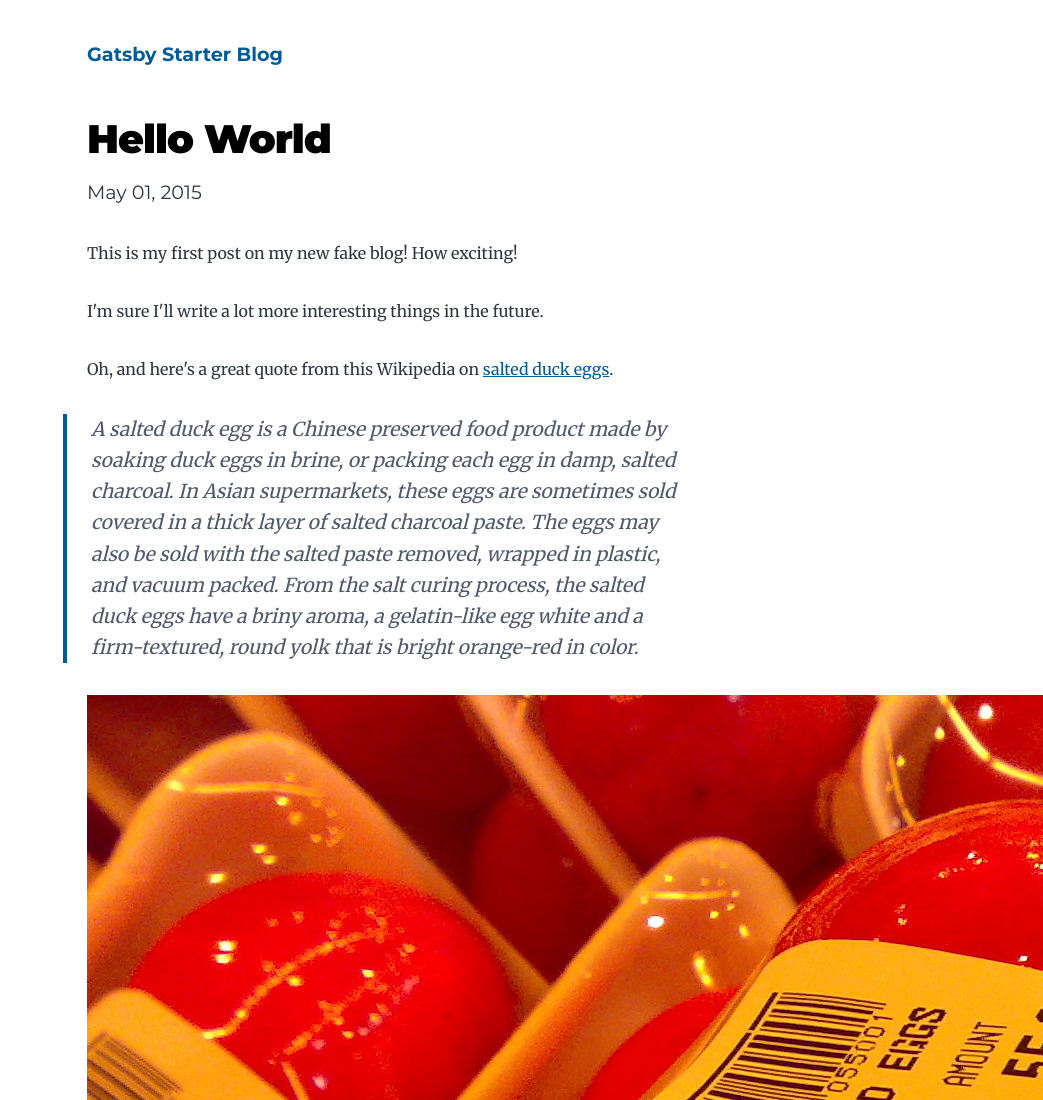
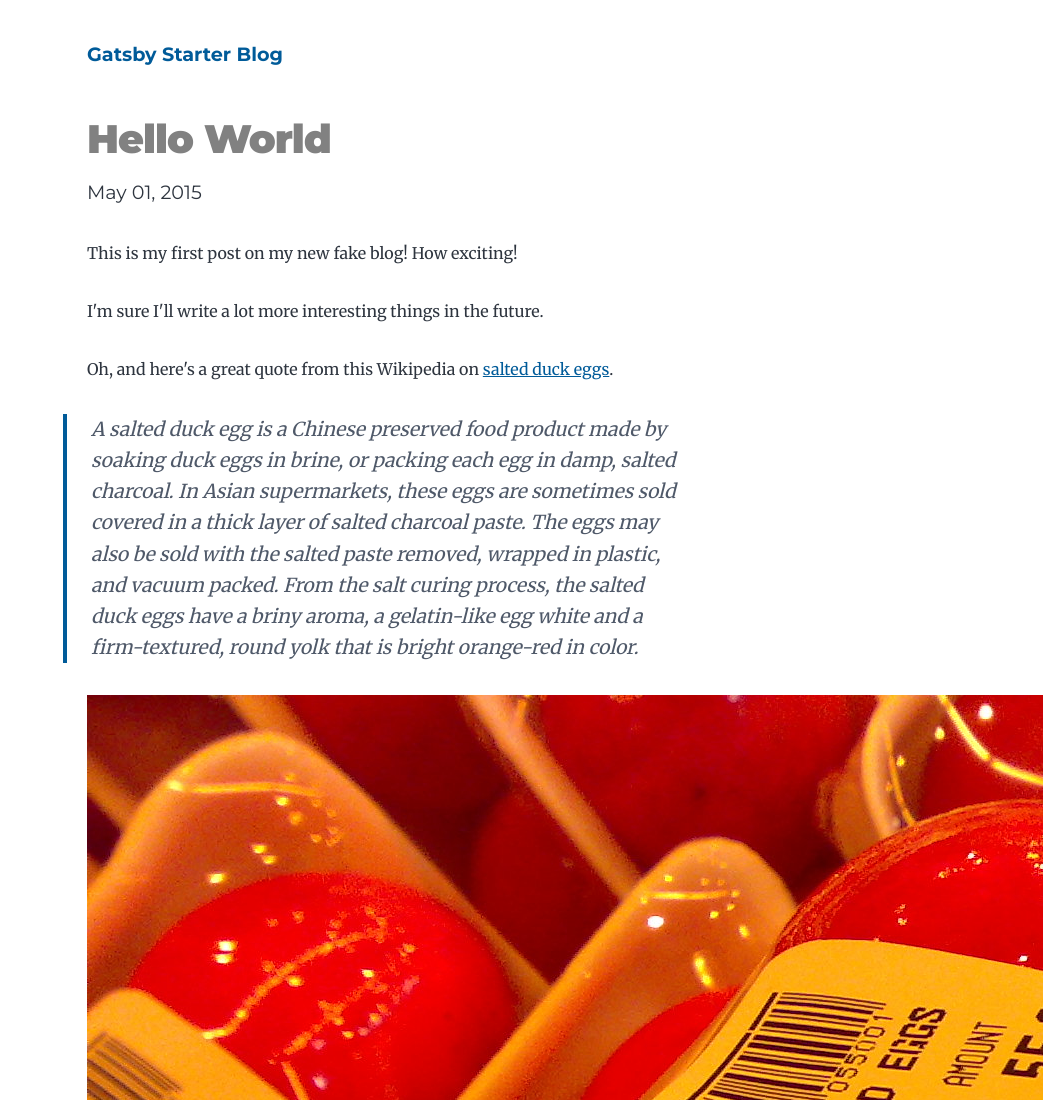
Before and after one commit to BrahianVT/ExampleBlogGatsby, a Gatsby site: page /hello-world/ in a window 1280 px wide. Shown: the top 1100 px of the page, without its empty margins (237-1280 px from the left). Built offline with nearby package versions, Linux system fonts and the light colour scheme; Gatsby itself is replaced by a stand-in of ours; some packages are replaced by stand-ins of ours.

Commit message:
modifed css

```diff
--- a/src/templates/blog-post.js
+++ b/src/templates/blog-post.js
@@ -4,6 +4,7 @@ import { Link, graphql } from "gatsby"
 import Bio from "../components/bio"
 import Layout from "../components/layout"
 import Seo from "../components/seo"
+import { title } from "./blog-post.module.css";
 
 const BlogPostTemplate = ({ data, location }) => {
   const post = data.markdownRemark
@@ -22,7 +23,8 @@ const BlogPostTemplate = ({ data, location }) => {
         itemType="http://schema.org/Article"
       >
         <header>
-          <h1 itemProp="headline">{post.frontmatter.title}</h1>
+        <h1 itemProp="headline" className={title}>
+          {post.frontmatter.title}</h1>
           <p>{post.frontmatter.date}</p>
         </header>
         <section
--- /dev/null
+++ b/src/templates/blog-post.module.css
@@ -0,0 +1,3 @@
+.title {
+    color:#818181;
+}
```
